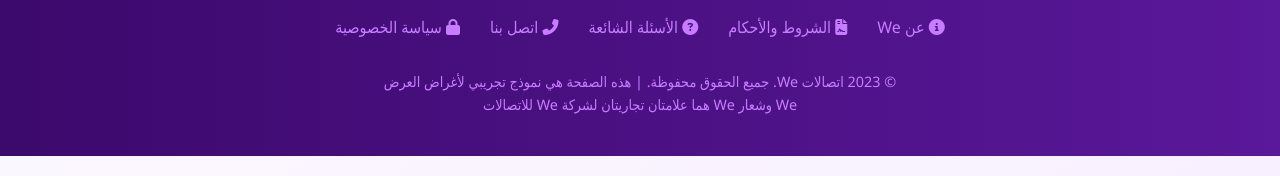
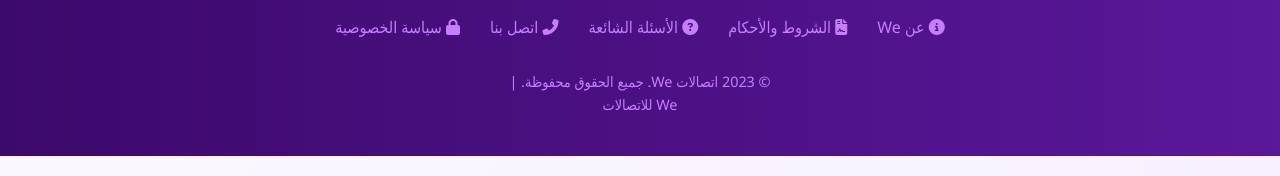
Before and after one commit to Egyptian-Customs-Support/WIFI-We, a plain HTML site: page index.html in a window 1280 px wide. Shown: the part 1363-1539 px from the top of the page. Drawn offline with Linux system fonts and the light colour scheme.

Commit message:
Update index.html

```diff
--- a/index.html
+++ b/index.html
@@ -811,8 +811,8 @@
             </div>
 
             <div class="copyright">
-                <p>© 2023 اتصالات We. جميع الحقوق محفوظة. | هذه الصفحة هي نموذج تجريبي لأغراض العرض</p>
-                <p>We وشعار We هما علامتان تجاريتان لشركة We للاتصالات</p>
+                <p>© 2023 اتصالات We. جميع الحقوق محفوظة. | </p>
+                <p>We للاتصالات</p>
             </div>
         </div>
     </footer>
```
